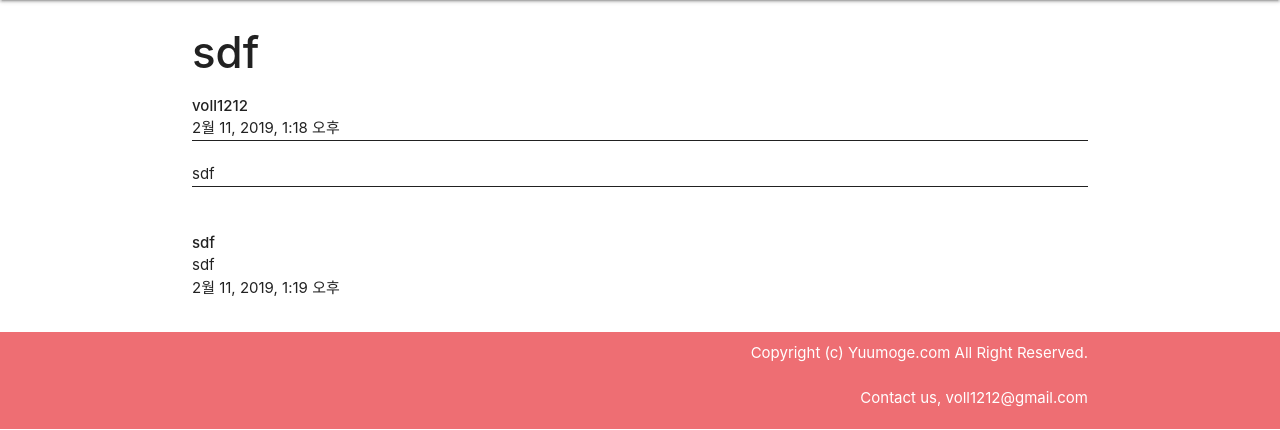
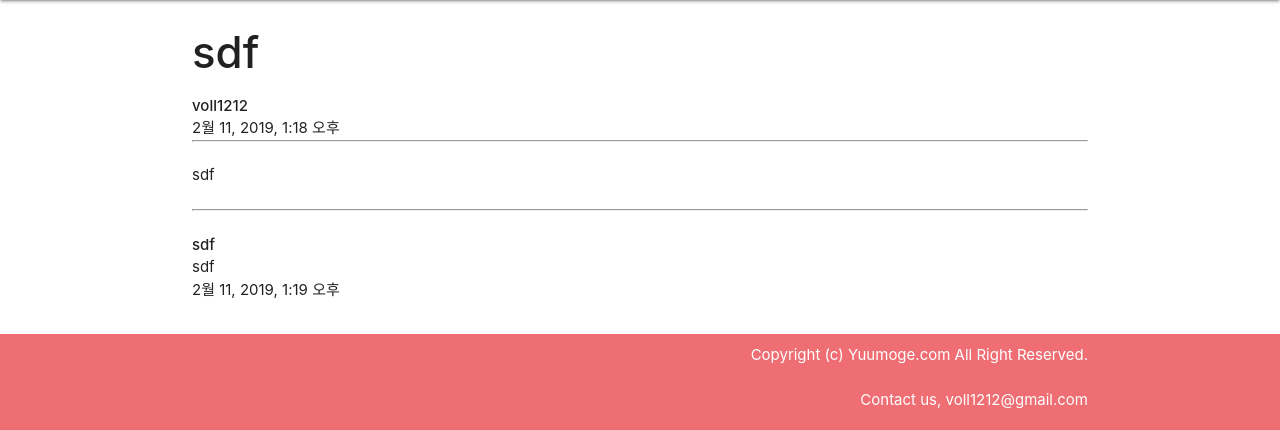
Before and after one commit to valborgs/huumorge, a Django app: page /freeboard/1 in a window 1280 px wide. Shown: the part 64-494 px from the top of the page. Run offline with Django 3.2, Linux system fonts and the light colour scheme; data comes from the database, SQL or seed files in the repository.

Commit message:
css post border4

```diff
--- a/humorge/static/css/selfcss.css
+++ b/humorge/static/css/selfcss.css
@@ -1,7 +1,6 @@
 * {
   margin: 0;
 	padding: 0;
-	border: 0;
 	font-size: 100%;
 	font: inherit;
 	vertical-align: baseline;
@@ -15,18 +14,7 @@ footer {
   background-color: #ee6e73;
 }
 
-.main {display:flex; justify-content: center;}
-
-.post-head {
-  border-bottom: 1px;
-  border-style: solid;
+.main {
+  display:flex;
+  justify-content: center;
 }
-
-.post-body {
-  border-bottom: 1px;
-  border-style: solid;
-}
-
-.comment-post {
-  border: 1;
-}
```
